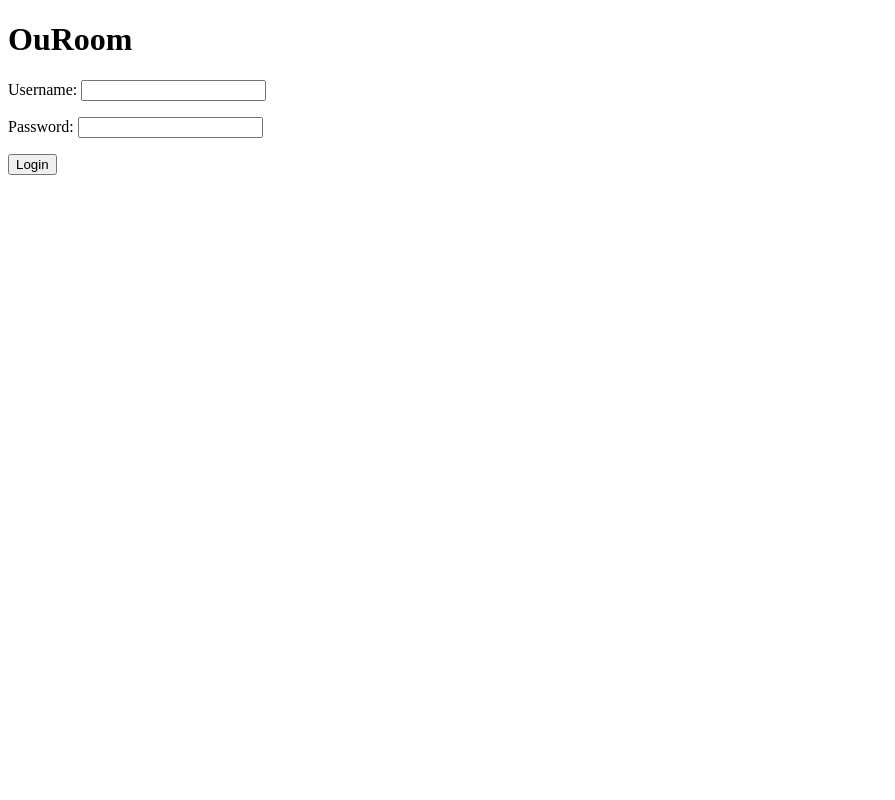
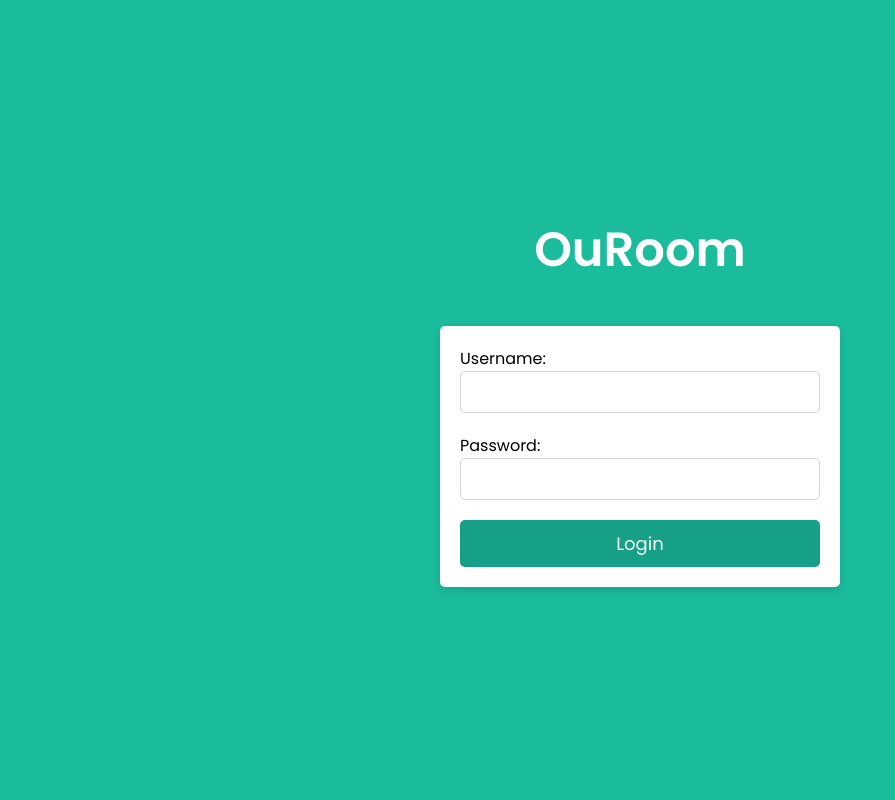
Before and after one commit to Dzony97/OuRoom, a Django app: page /login/ in a window 1280 px wide. Shown: the whole page, without its empty margins (0-895 px from the left). Run offline with Django 4.2, Linux system fonts and the light colour scheme.

Commit message:
Commit before rebase

```diff
--- a/OuRoom/accounts/static/main.css
+++ b/OuRoom/accounts/static/main.css
@@ -8,13 +8,14 @@
 }
 
 body {
+  display: flex;
+  flex-direction: column;
+  align-items: center;
+  justify-content: center;
+  height: 100vh;
   background: #1abc9c;
-  overflow: hidden;
-  display: flex;
-  justify-content: center;
-  align-items: center;
-  height: 100vh;
 }
+
 
 ::selection {
   background: rgba(26, 188, 156, 0.3);
@@ -22,8 +23,14 @@ body {
 
 h1 {
   color: #fff;
-  margin-bottom: 20px;
+  font-family: 'Poppins', sans-serif; /* Używamy zaimportowanej czcionki 'Poppins' */
+  font-size: 48px; /* Zwiększamy rozmiar czcionki */
+  font-weight: 600; /* Ustawiamy większą wagę czcionki dla wyróżnienia */
+  text-align: center; /* Wyśrodkowanie tekstu */
+  margin-top: 0;
+  margin-bottom: 40px; /* Zwiększamy odstęp od dołu, aby oddzielić od formularza logowania */
 }
+
 
 form {
   background: #fff;
--- a/OuRoom/accounts/templates/accounts/login.html
+++ b/OuRoom/accounts/templates/accounts/login.html
@@ -3,6 +3,8 @@
 <head>
     <meta charset="UTF-8">
     <title>Title</title>
+    {% load static %}
+    <link rel="stylesheet" href="{% static 'main.css' %}">
 </head>
 <body>
     <h1>OuRoom</h1>
```
